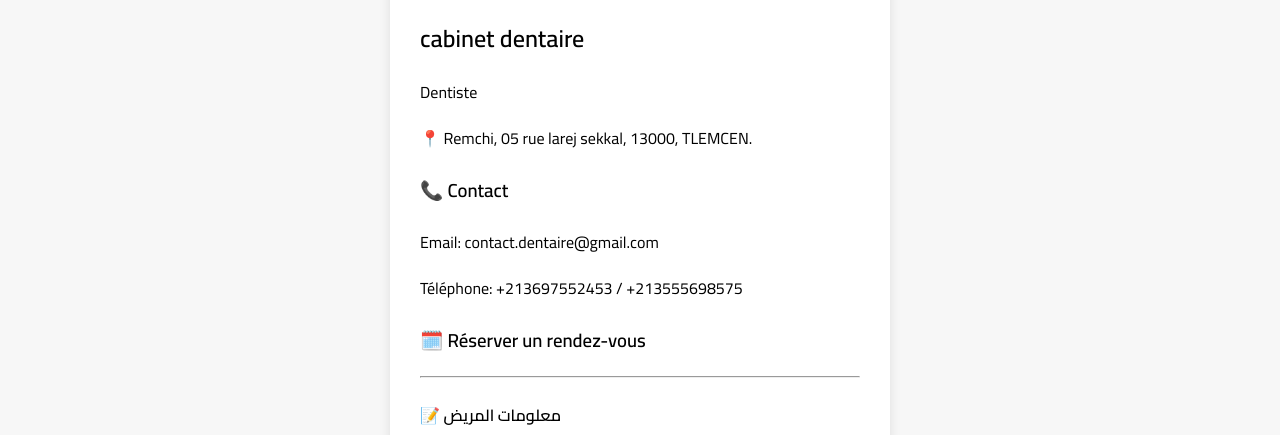
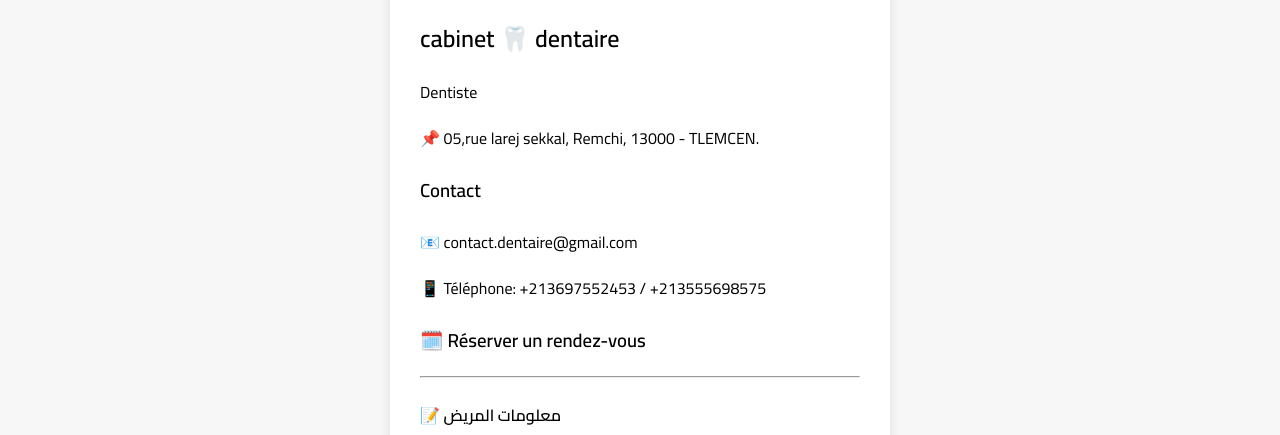
Before and after one commit to abdousba/cab-dent, a plain HTML site: page index.html in a window 1280 px wide. Shown: the part 365-800 px from the top of the page. Drawn offline with Linux system fonts and the light colour scheme.

Commit message:
Update index.html

```diff
--- a/index.html
+++ b/index.html
@@ -123,14 +123,13 @@
   <div class="container">
     <div class="card">
       <img src="https://application-assets-s3.s3.eu-west-3.amazonaws.com/avatars/male_avatar.png" alt="Doctor" />
-      <h2>cabinet dentaire</h2>
+      <h2>cabinet 🦷 dentaire</h2>
       <p>Dentiste</p>
-      <p>📍 Remchi, 05 rue larej sekkal, 13000, TLEMCEN.</p>
-
+      <p>📌 05,rue larej sekkal, Remchi, 13000 - TLEMCEN.</p>
       <div class="section">
-        <h3>📞 Contact</h3>
-        <p>Email: contact.dentaire@gmail.com</p>
-        <p>Téléphone: +213697552453 / +213555698575</p>
+        <h3>Contact</h3>
+        <p>📧 contact.dentaire@gmail.com</p>
+        <p>📱 Téléphone: +213697552453 / +213555698575</p>
       </div>
 
       <div class="section">
```
